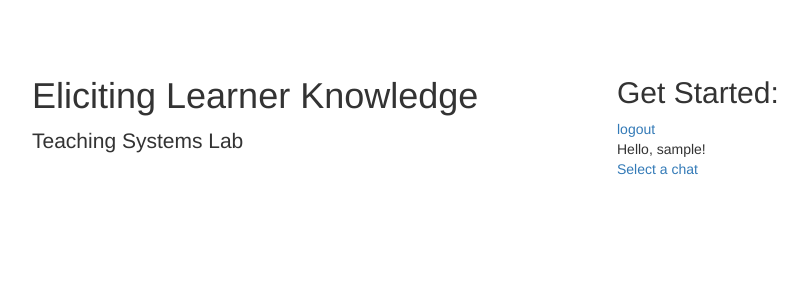
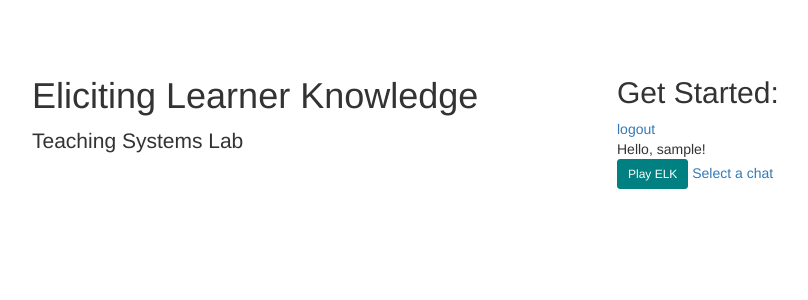
Before and after one commit to mit-teaching-systems-lab/newelk, a Django app: page / in a window 1280 px wide. Shown: the top 300 px of the page, without its empty margins (38-846 px from the left). Run offline with Django 3.2, Linux system fonts and the light colour scheme; the visitor is signed in with stand-in values (Sample User, id 1); some libraries are stand-ins or nearby versions.

Commit message:
Link->button

```diff
--- a/elk/templates/home.html
+++ b/elk/templates/home.html
@@ -8,6 +8,7 @@
   <br>
   Hello, {{ user.username }}!
   <br>
+<button href="{% url 'chat_select' %}" type="button" class="btn btn-primary btn-sm">Play ELK</button>
   <a href="{% url 'chat_select' %}">Select a chat</a>
 
 {% else %}
```
